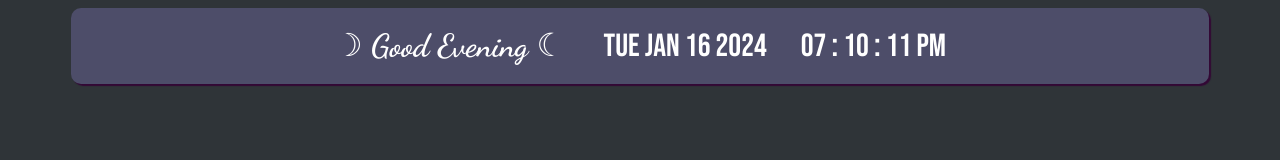
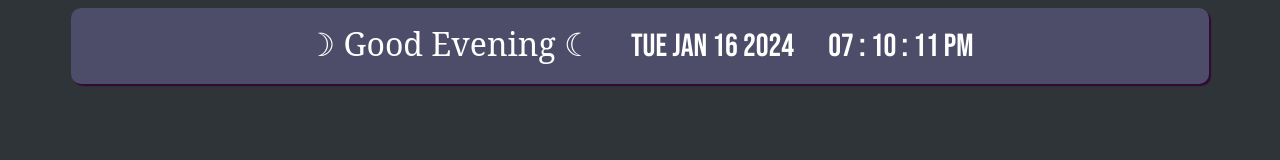
Before and after one commit to abbyig06/redo, a plain HTML site: page index.html in a window 1280 px wide. Drawn offline with Linux system fonts and the light colour scheme.

Commit message:
Update index.html

```diff
--- a/index.html
+++ b/index.html
@@ -79,7 +79,7 @@ h1 {
 .greet{
 
     display:inline;
-    font-family: 'Dancing Script', cursive;
+    font-family: 'Serif';
     font-size: 2rem;
      padding-right: 30px;
 }
```
